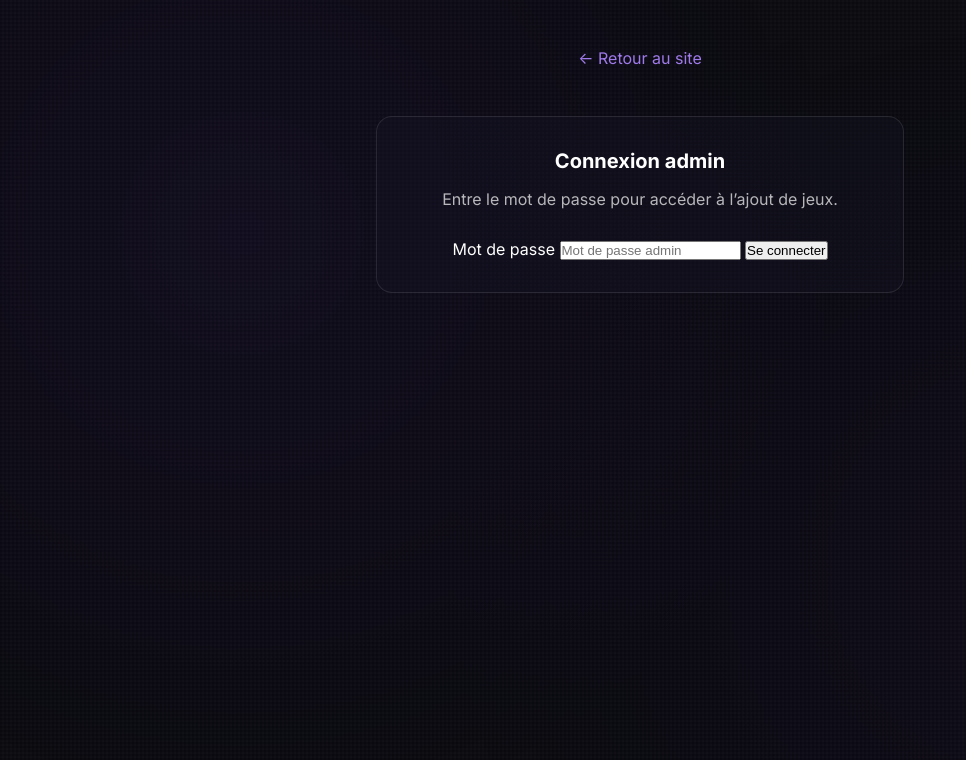
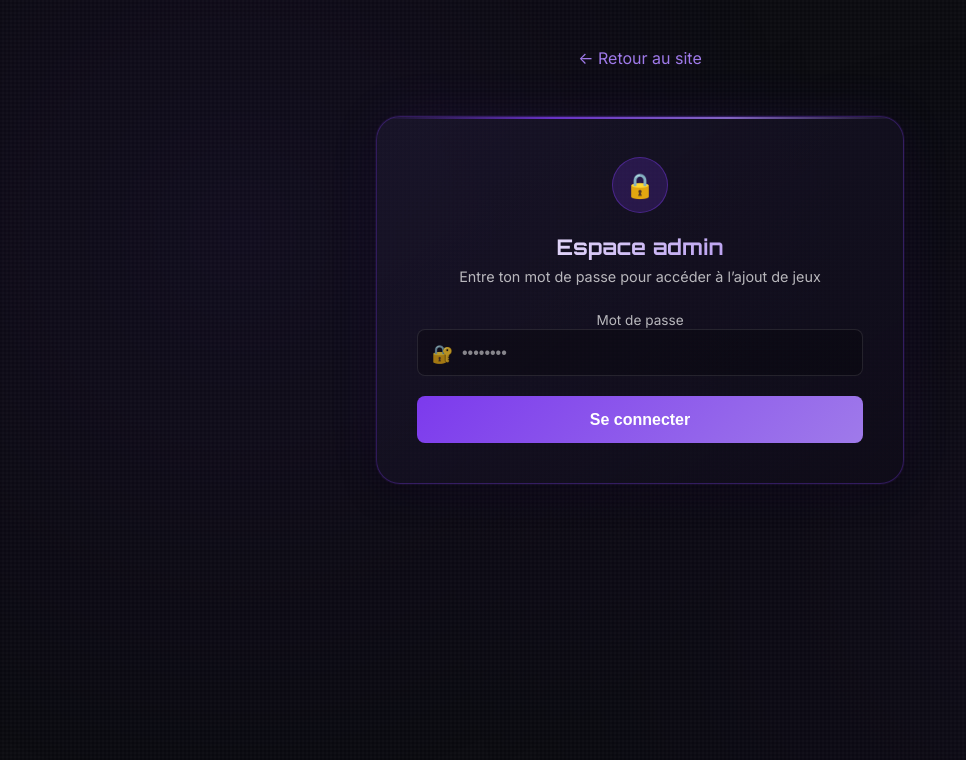
Before and after one commit to 807dc/807shopc-main, a plain HTML site: page admin.html in a window 1280 px wide. Shown: the whole page, without its empty margins (0-966 px from the left). Drawn offline with Linux system fonts and the light colour scheme.

Commit message:
Update admin.html

```diff
--- a/admin.html
+++ b/admin.html
@@ -8,34 +8,96 @@
     <link rel="stylesheet" href="styles.css">
     <style>
         .admin-wrap { max-width: 560px; margin: 2rem auto; padding: 0 1rem; }
-        .admin-title { font-family: var(--font-display); font-size: 1.5rem; margin-bottom: 1.5rem; color: var(--text-primary); }
+        .admin-title { font-family: 'Orbitron', sans-serif; font-size: 1.5rem; margin-bottom: 1.5rem; color: var(--text-primary); font-weight: 700; }
         .admin-form label { display: block; margin-top: 1rem; color: var(--text-secondary); font-size: 0.9rem; }
         .admin-form input, .admin-form select, .admin-form textarea {
             width: 100%; margin-top: 0.25rem; padding: 0.6rem 0.75rem; border-radius: var(--radius-sm);
             border: 1px solid var(--border-glass); background: var(--bg-card); color: var(--text-primary);
-            font-family: inherit; font-size: 1rem;
+            font-family: inherit; font-size: 1rem; transition: border-color 0.2s, box-shadow 0.2s;
+        }
+        .admin-form input:focus, .admin-form select:focus, .admin-form textarea:focus {
+            outline: none; border-color: var(--accent-violet); box-shadow: 0 0 0 3px rgba(124, 58, 237, 0.2);
         }
         .admin-form textarea { min-height: 80px; resize: vertical; }
         .admin-form button[type="submit"] {
-            margin-top: 1.5rem; padding: 0.75rem 1.5rem; background: var(--accent-violet); color: #fff;
+            margin-top: 1.5rem; padding: 0.75rem 1.5rem; background: linear-gradient(135deg, var(--accent-violet), var(--accent-light)); color: #fff;
             border: none; border-radius: var(--radius-sm); font-weight: 600; cursor: pointer;
+            transition: transform 0.15s, box-shadow 0.2s;
         }
-        .admin-form button[type="submit"]:hover { background: var(--accent-light); }
+        .admin-form button[type="submit"]:hover { transform: translateY(-1px); box-shadow: 0 4px 20px rgba(124, 58, 237, 0.4); }
         .admin-form .hint { font-size: 0.8rem; color: var(--text-muted); margin-top: 0.25rem; }
         .admin-msg { margin-top: 1rem; padding: 0.75rem; border-radius: var(--radius-sm); display: none; }
         .admin-msg.success { background: rgba(34, 197, 94, 0.2); color: #86efac; }
         .admin-msg.error { background: rgba(239, 68, 68, 0.2); color: #fca5a5; }
-        .admin-back { display: inline-block; margin-bottom: 1rem; color: var(--accent-light); text-decoration: none; }
-        .admin-back:hover { text-decoration: underline; }
+        .admin-back { display: inline-block; margin-bottom: 1rem; color: var(--accent-light); text-decoration: none; transition: color 0.2s; }
+        .admin-back:hover { color: #fff; text-decoration: underline; }
         .admin-toggle { margin-top: 1rem; }
         .admin-toggle label { display: inline-flex; align-items: center; gap: 0.5rem; cursor: pointer; }
         .admin-optional { margin-top: 1rem; padding-top: 1rem; border-top: 1px solid var(--border-glass); }
         .admin-screen { display: none; }
-        .admin-screen.active { display: block; }
-        .admin-login-card { background: var(--bg-card); border-radius: var(--radius-md); padding: 2rem; border: 1px solid var(--border-glass); }
-        .admin-login-card h2 { margin: 0 0 1rem; font-size: 1.25rem; }
-        .admin-login-card input { max-width: 280px; }
-        .admin-logout { margin-top: 1rem; padding: 0.5rem 1rem; background: transparent; color: var(--text-muted); border: 1px solid var(--border-glass); border-radius: var(--radius-sm); cursor: pointer; font-size: 0.9rem; }
+        .admin-screen.active { display: block; animation: adminFadeIn 0.35s ease-out; }
+        @keyframes adminFadeIn { from { opacity: 0; transform: translateY(8px); } to { opacity: 1; transform: translateY(0); } }
+
+        /* Login card stylé */
+        .admin-login-card {
+            background: linear-gradient(145deg, rgba(30, 25, 50, 0.6), rgba(15, 12, 25, 0.8));
+            border-radius: var(--radius-lg);
+            padding: 2.5rem;
+            border: 1px solid var(--border-accent);
+            box-shadow: 0 8px 32px rgba(0, 0, 0, 0.4), 0 0 0 1px rgba(124, 58, 237, 0.1), 0 0 60px -12px rgba(124, 58, 237, 0.15);
+            position: relative;
+            overflow: hidden;
+        }
+        .admin-login-card::before {
+            content: ''; position: absolute; top: 0; left: 0; right: 0; height: 2px;
+            background: linear-gradient(90deg, transparent, var(--accent-violet), var(--accent-light), transparent);
+            opacity: 0.8;
+        }
+        .admin-login-icon {
+            width: 56px; height: 56px; margin: 0 auto 1.25rem; display: flex; align-items: center; justify-content: center;
+            background: rgba(124, 58, 237, 0.2); border-radius: 50%; border: 1px solid rgba(124, 58, 237, 0.4);
+            font-size: 1.5rem;
+        }
+        .admin-login-card .admin-title {
+            text-align: center; font-family: 'Orbitron', sans-serif; font-size: 1.35rem; font-weight: 700;
+            background: linear-gradient(135deg, #fff, var(--accent-light)); -webkit-background-clip: text; -webkit-text-fill-color: transparent;
+            background-clip: text; margin-bottom: 0.5rem;
+        }
+        .admin-login-card .admin-subtitle {
+            text-align: center; color: var(--text-secondary); font-size: 0.9rem; margin-bottom: 1.5rem;
+        }
+        .admin-login-card #loginForm label { font-size: 0.85rem; color: var(--text-secondary); margin-bottom: 0.35rem; }
+        .admin-login-card #loginForm input {
+            width: 100%; max-width: 100%; padding: 0.85rem 1rem 0.85rem 2.75rem;
+            border-radius: var(--radius-sm); border: 1px solid var(--border-glass);
+            background: rgba(0, 0, 0, 0.25); font-size: 1rem; color: #fff;
+            transition: border-color 0.2s, box-shadow 0.2s;
+        }
+        .admin-login-card #loginForm input:focus {
+            border-color: var(--accent-violet); box-shadow: 0 0 0 3px rgba(124, 58, 237, 0.25);
+        }
+        .admin-login-card #loginForm input::placeholder { color: var(--text-muted); }
+        .admin-password-wrap { position: relative; }
+        .admin-password-wrap::before {
+            content: '🔐'; position: absolute; left: 0.9rem; top: 50%; transform: translateY(-50%);
+            font-size: 1.1rem; opacity: 0.7; pointer-events: none;
+        }
+        .admin-password-wrap input { padding-left: 2.75rem; }
+        .admin-login-card #loginForm button[type="submit"] {
+            width: 100%; margin-top: 1.25rem; padding: 0.9rem;
+            background: linear-gradient(135deg, var(--accent-violet), var(--accent-light));
+            border: none; border-radius: var(--radius-sm); color: #fff; font-weight: 600; font-size: 1rem;
+            cursor: pointer; transition: transform 0.15s, box-shadow 0.2s;
+        }
+        .admin-login-card #loginForm button[type="submit"]:hover {
+            transform: translateY(-2px); box-shadow: 0 6px 24px rgba(124, 58, 237, 0.45);
+        }
+        .admin-login-card #loginForm button[type="submit"]:active { transform: translateY(0); }
+        .admin-logout {
+            margin-top: 1rem; padding: 0.5rem 1rem; background: transparent; color: var(--text-muted);
+            border: 1px solid var(--border-glass); border-radius: var(--radius-sm); cursor: pointer; font-size: 0.9rem;
+            transition: color 0.2s, border-color 0.2s;
+        }
         .admin-logout:hover { color: var(--text-primary); border-color: var(--text-muted); }
     </style>
 </head>
@@ -46,12 +108,15 @@
             <!-- Écran de connexion -->
             <div class="admin-screen active" id="loginScreen">
                 <div class="admin-login-card">
-                    <h2 class="admin-title">Connexion admin</h2>
-                    <p style="color: var(--text-secondary); margin-bottom: 1rem;">Entre le mot de passe pour accéder à l’ajout de jeux.</p>
+                    <div class="admin-login-icon" aria-hidden="true">🔒</div>
+                    <h2 class="admin-title">Espace admin</h2>
+                    <p class="admin-subtitle">Entre ton mot de passe pour accéder à l’ajout de jeux</p>
                     <form id="loginForm">
-                        <label>Mot de passe</label>
-                        <input type="password" name="password" required placeholder="Mot de passe admin" autocomplete="current-password">
-                        <button type="submit" style="margin-top: 1rem;">Se connecter</button>
+                        <label for="adminPassword">Mot de passe</label>
+                        <div class="admin-password-wrap">
+                            <input type="password" id="adminPassword" name="password" required placeholder="••••••••" autocomplete="current-password">
+                        </div>
+                        <button type="submit">Se connecter</button>
                     </form>
                     <div class="admin-msg" id="loginMsg"></div>
                 </div>
```
